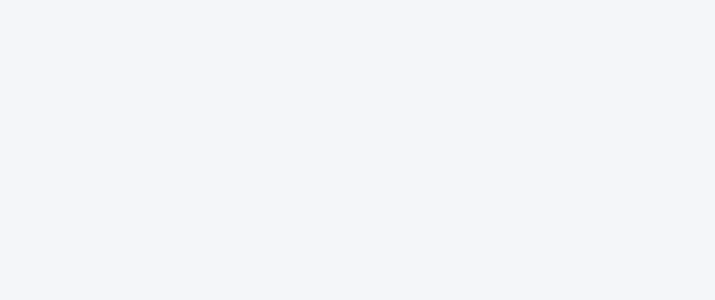
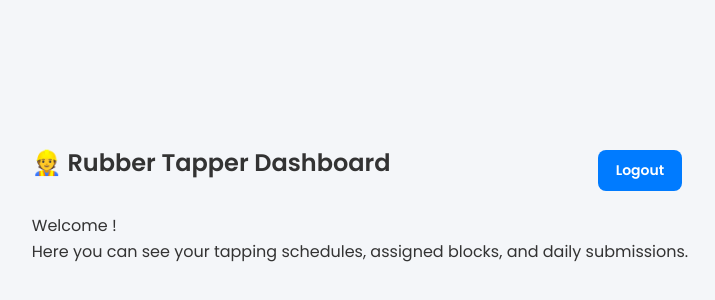
Before and after one commit to ThenukaAnjala/ITP, a React (Vite) app in the folder MERN/frontend/: page /rubber-tapper in a window 1280 px wide. Before the commit this address had no page. Shown: the part 196-496 px from the top of the page, without its empty margins (280-995 px from the left). Built offline with nearby package versions, Linux system fonts and the light colour scheme.

Commit message:
feat: add Rubber Tapper page and update routing in App component

```diff
--- a/MERN/frontend/src/App.jsx
+++ b/MERN/frontend/src/App.jsx
@@ -5,6 +5,8 @@ import AdminLanding from "./pages/AdminLanding";
 import EmployeeManagerLanding from "./pages/EmployeeManagerLanding";
 import InventoryManagerLanding from "./pages/InventoryManagerLanding";
 import SupplierManagerLanding from "./pages/SupplierManagerLanding";
+import RubberTapper from "./pages/RubberTapper";
+
 
 function App() {
   return (
@@ -15,6 +17,7 @@ function App() {
         <Route path="/employee-manager" element={<EmployeeManagerLanding />} />
         <Route path="/inventory-manager" element={<InventoryManagerLanding />} />
         <Route path="/supplier-manager" element={<SupplierManagerLanding />} />
+        <Route path="/rubber-tapper" element={<RubberTapper />} />
       </Routes>
     </Router>
   );
--- a/MERN/frontend/src/pages/Login.jsx
+++ b/MERN/frontend/src/pages/Login.jsx
@@ -34,7 +34,7 @@ function Login() {
         } else if (role === "suppliermanager") {
           window.location.href = "/supplier-manager";
         } else if (role === "employee") {
-          window.location.href = "/employee";
+          window.location.href = "/rubber-tapper";
         } else {
           setError("Role not recognized");
         }
--- /dev/null
+++ b/MERN/frontend/src/pages/RubberTapper.jsx
@@ -0,0 +1,27 @@
+// src/pages/RubberTapper.jsx
+import React from "react";
+
+function RubberTapper() {
+  const user = JSON.parse(localStorage.getItem("user") || "{}");
+
+  const handleLogout = () => {
+    localStorage.removeItem("token");
+    localStorage.removeItem("user");
+    window.location.href = "/";
+  };
+
+  return (
+    <div style={{ padding: 20 }}>
+      <header style={{ display: "flex", justifyContent: "space-between", marginBottom: 16 }}>
+        <h2>👷 Rubber Tapper Dashboard</h2>
+        <button onClick={handleLogout}>Logout</button>
+      </header>
+
+      <p>Welcome {user?.firstName ? `${user.firstName} ${user.lastName}` : ""}!</p>
+      <p>Here you can see your tapping schedules, assigned blocks, and daily submissions.</p>
+      {/* TODO: Add your features here */}
+    </div>
+  );
+}
+
+export default RubberTapper;
```
